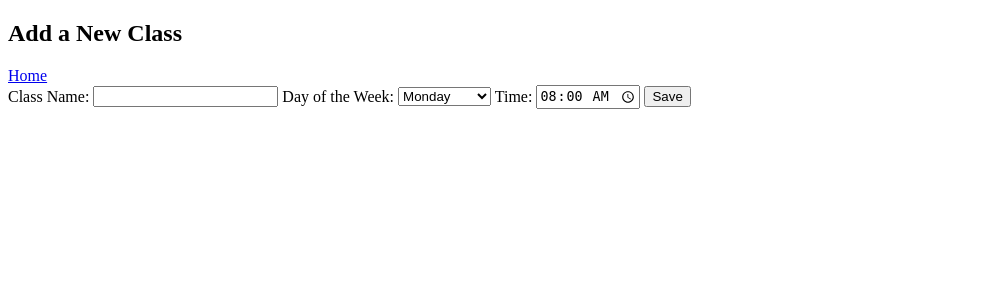
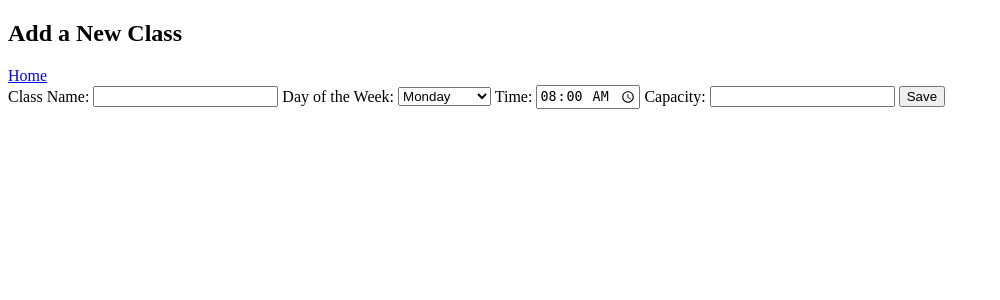
Before and after one commit to callumw118/gym_booking_system, a Flask app: page /activities/new in a window 1280 px wide. Shown: the top 300 px of the page, without its empty margins (0-1000 px from the left). Run offline with Flask 2, Linux system fonts and the light colour scheme.

Commit message:
Adds a input box for activity capacity

```diff
--- a/templates/activities/new.html
+++ b/templates/activities/new.html
@@ -19,8 +19,11 @@
       <option value="Sunday">Sunday</option>
     </select>
 
-    <label for="time">Time: </label>
+    <label for="time">Time:</label>
     <input type="time" name="time" value="08:00">
+
+    <label for="capacity">Capacity:</label>
+    <input type="number" name="capacity">
 
     <input type="submit" value="Save">
   </section>
```
